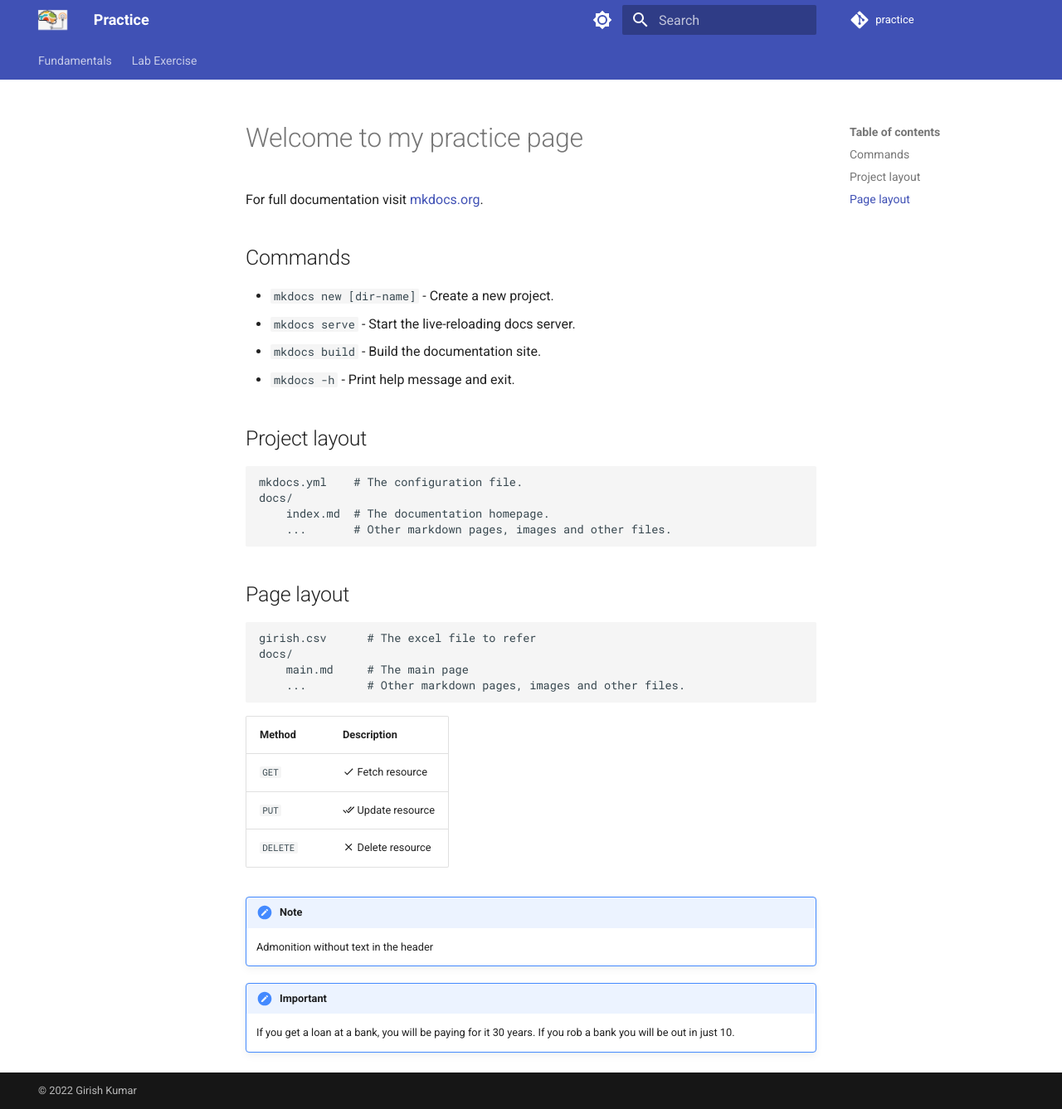
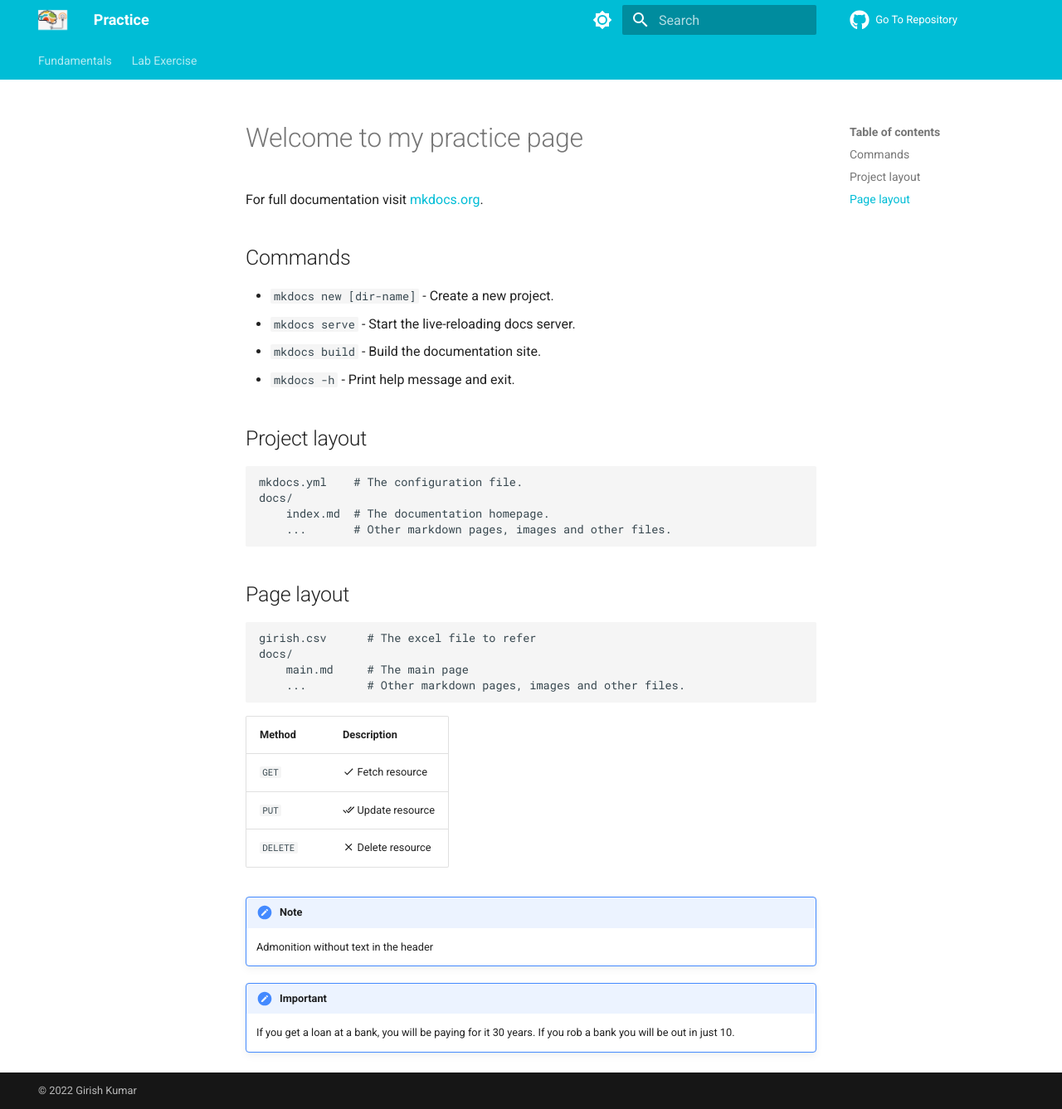
Before and after one commit to GK0209/practice, an MkDocs documentation site: the page built from docs/index.md, in a window 1280 px wide and 1337 px high. Shown: the whole window at 83% size. Built offline with MkDocs 1.6.1 and Material for MkDocs 9.7.7, drawn with Linux system fonts in a browser that asks for light colours.

Commit message:
Change in mkdocs color

```diff
--- a/mkdocs.yml
+++ b/mkdocs.yml
@@ -9,7 +9,7 @@ site_description: >-
   Create a branded static site from a set of Markdown files to host the
   documentation of your Open Source or commercial project
 # Repository
-repo_name: practice
+repo_name: Go To Repository
 repo_url: https://gk0209.github.io/practice
 edit_uri: ""
 
@@ -20,6 +20,8 @@ extra_css:
 # Configuration
 theme:
     name: material
+    icon:
+        repo: fontawesome/brands/github
         # Default values, taken from mkdocs_theme.yml
     language: en
     features:
@@ -40,13 +42,13 @@ theme:
         - toc.follow
     palette:
         - scheme: default
-          primary: indigo
+          primary: cyan
           accent: indigo
           toggle:
               icon: material/brightness-7
               name: Switch to dark mode
         - scheme: slate
-          primary: indigo
+          primary: orange
           accent: indigo
           toggle:
               icon: material/brightness-4
```
